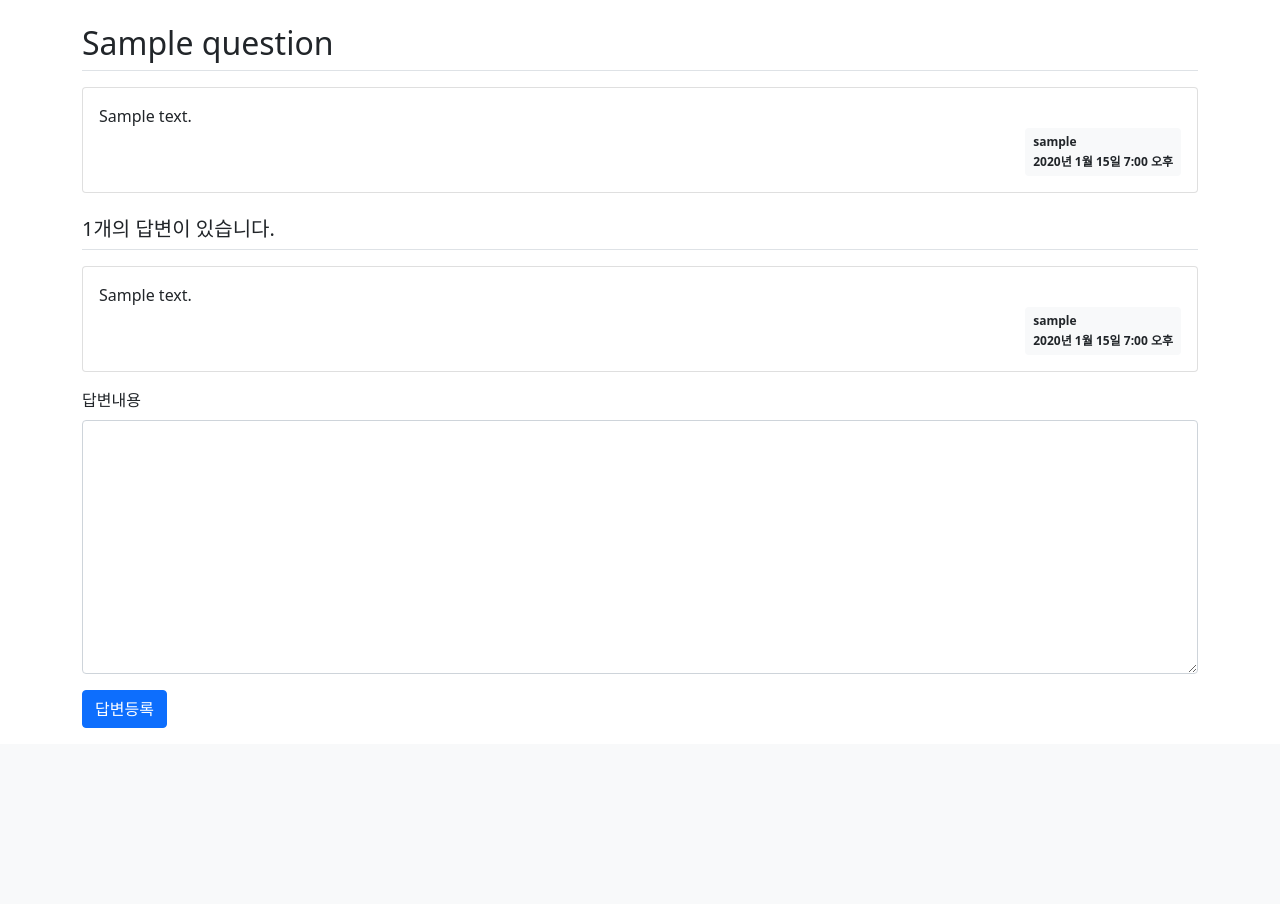
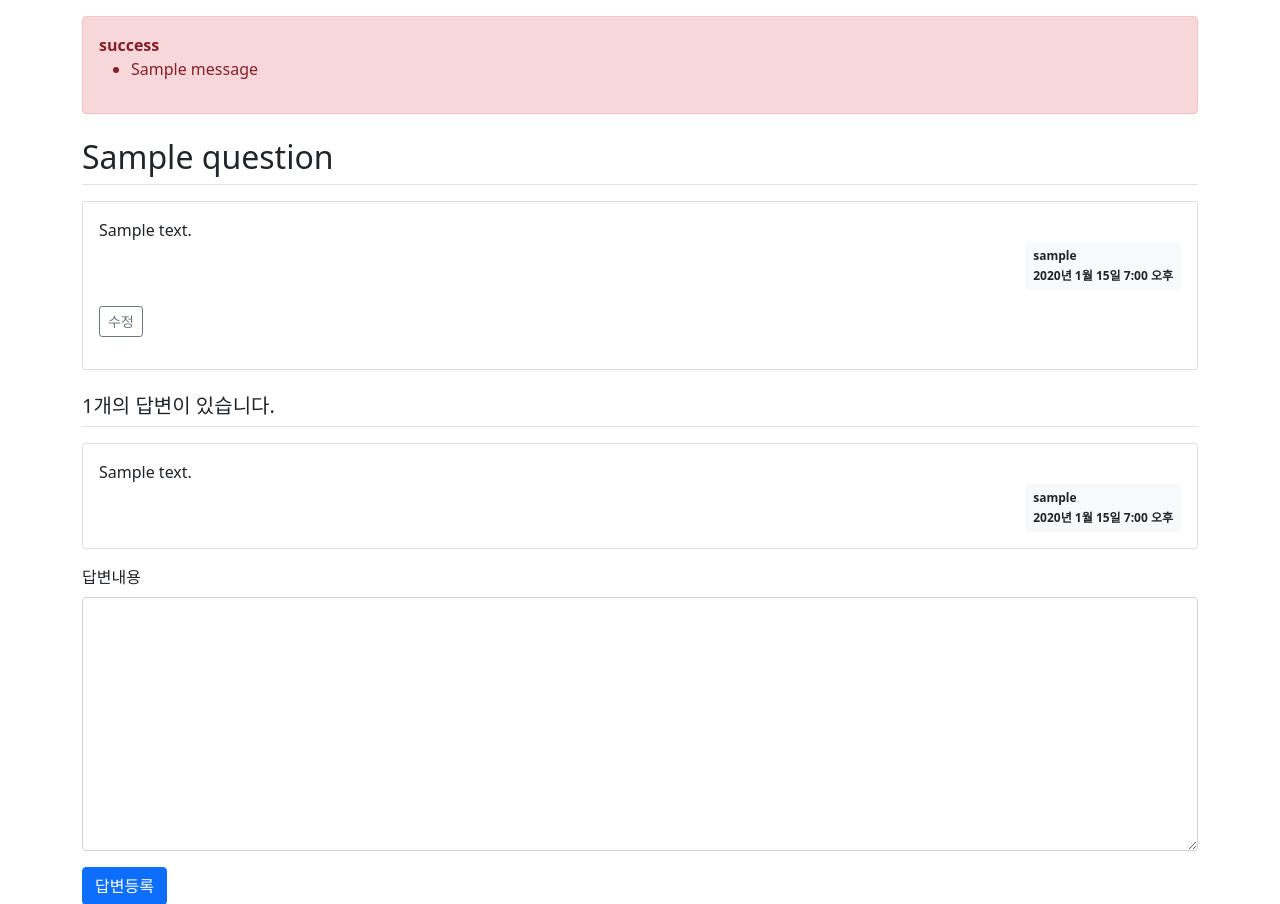
Before and after one commit to lovekmg/jump-to-django, a Django app: page /pybo/answer/create/1/ in a window 1280 px wide. Shown: the part 57-961 px from the top of the page. Before the commit the page ends 785 px from the top, so only its background shows below. Run offline with Django 4.2, Linux system fonts and the light colour scheme; a user stored in the database is signed in; tables that the repository leaves empty hold one stand-in row (values such as "Sample post"); one stand-in notice (Sample message) is shown; some libraries are stand-ins or nearby versions.

Commit message:
질문 수정 기능 추가

```diff
--- a/pybo/models.py
+++ b/pybo/models.py
@@ -8,6 +8,7 @@ class Question(models.Model):
     subject = models.CharField(max_length=200)
     content = models.TextField()
     create_date = models.DateTimeField()
+    modify_date = models.DateTimeField(null=True, blank=True)
 
     def __str__(self):
         return self.subject
@@ -17,3 +18,4 @@ class Answer(models.Model):
     question = models.ForeignKey(Question, on_delete=models.CASCADE)
     content = models.TextField()
     create_date = models.DateTimeField()
+    modify_date = models.DateTimeField(null=True, blank=True)
--- a/pybo/urls.py
+++ b/pybo/urls.py
@@ -8,4 +8,5 @@ urlpatterns = [
     path('<int:question_id>/', views.detail, name='detail'),
     path('question/create/', views.question_create, name='question_create'),
     path('answer/create/<int:question_id>/', views.answer_create, name='answer_create'),
+    path('question/modify/<int:question_id>', views.question_modify, name='question_modify'),
 ]
--- a/pybo/views.py
+++ b/pybo/views.py
@@ -5,6 +5,7 @@ from .models import Question
 from .forms import QuestionForm, AnswerForm
 from django.core.paginator import Paginator
 from django.contrib.auth.decorators import login_required
+from django.contrib import messages
 
 def index(request):
     page = request.GET.get('page', '1')     # 페이지
@@ -52,3 +53,21 @@ def question_create(request):
 
     context = {'form': form}
     return render(request, 'pybo/question_form.html', context)
+
+@login_required(login_url='common:login')
+def question_modify(request, question_id):
+    question = get_object_or_404(Question, pk=question_id)
+    if request.user != question.author:
+        messages.error(request, '수정권한이 없습니다')
+        return redirect('pybo:detail', question_id=question.id)
+    if request.method == 'POST':
+        form = QuestionForm(request.POST, instance=question)
+        if form.is_valid():
+            question = form.save(commit=False)
+            question.modify_date = timezone.now()   # 수정일시 저장
+            question.save()
+            return redirect('pybo:detail', question_id=question.id)
+    else:
+        form = QuestionForm(instance=question)
+    context = {'form': form}
+    return render(request, 'pybo/question_form.html', context)
--- a/templates/pybo/question_detail.html
+++ b/templates/pybo/question_detail.html
@@ -1,6 +1,15 @@
 {% extends 'base.html' %}
 {% block content %}
 <div class="container my-3">
+    <!-- message 표시 -->
+    {% if messages %}
+    <div class="alert alert-danger my-3" role="alert">
+    {% for message in messages %}
+        <strong>{{ message.tags }}</strong>
+        <ul><li>{{ message.message }}</li></ul>
+    {% endfor %}
+    </div>
+    {% endif %}
     <!-- 질문 -->
     <h2 class="border-bottom py-2">{{ question.subject }}</h2>
     <div class="card my-3">
@@ -11,6 +20,12 @@
                     <div class="mb-2">{{ question.author.username }}</div>
                     <div>{{ question.create_date }}</div>
                 </div>
+            </div>
+            <div class="my-3">
+                {% if request.user == question.author %}
+                <a href="{% url 'pybo:question_modify' question.id %}"
+                   class="btn btn-sm btn-outline-secondary">수정</a>
+                {% endif %}
             </div>
         </div>
     </div>
--- a/templates/pybo/question_form.html
+++ b/templates/pybo/question_form.html
@@ -12,8 +12,8 @@
             <input type="text" class="form-control" name="subject" id="subject" value="{{ form.subject.value|default_if_none:'' }}">
         </div>
         <div class="mb-3">
-            <label for="content" class="form-label">제목</label>
-            <textarea class="form-control" name="content" id="content" value="{{ form.content.value|default_if_none:'' }}"></textarea>
+            <label for="content" class="form-label">내용</label>
+            <textarea class="form-control" name="content" id="content">{{ form.content.value|default_if_none:'' }}</textarea>
         </div>
         <button type="submit" class="btn btn-primary">저장하기</button>
     </form>
```
Also changed, not shown: pybo/migrations/0004_answer_modify_date_question_modify_date.py (added).
